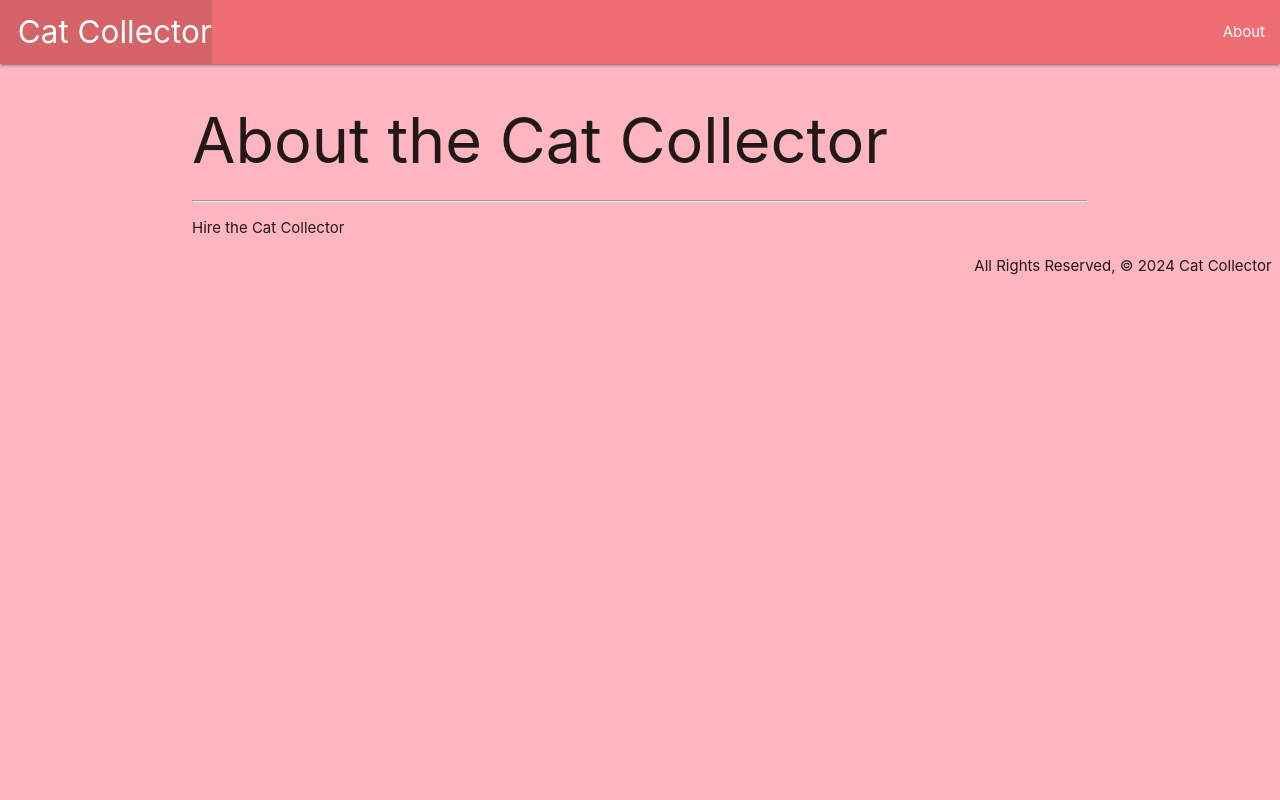
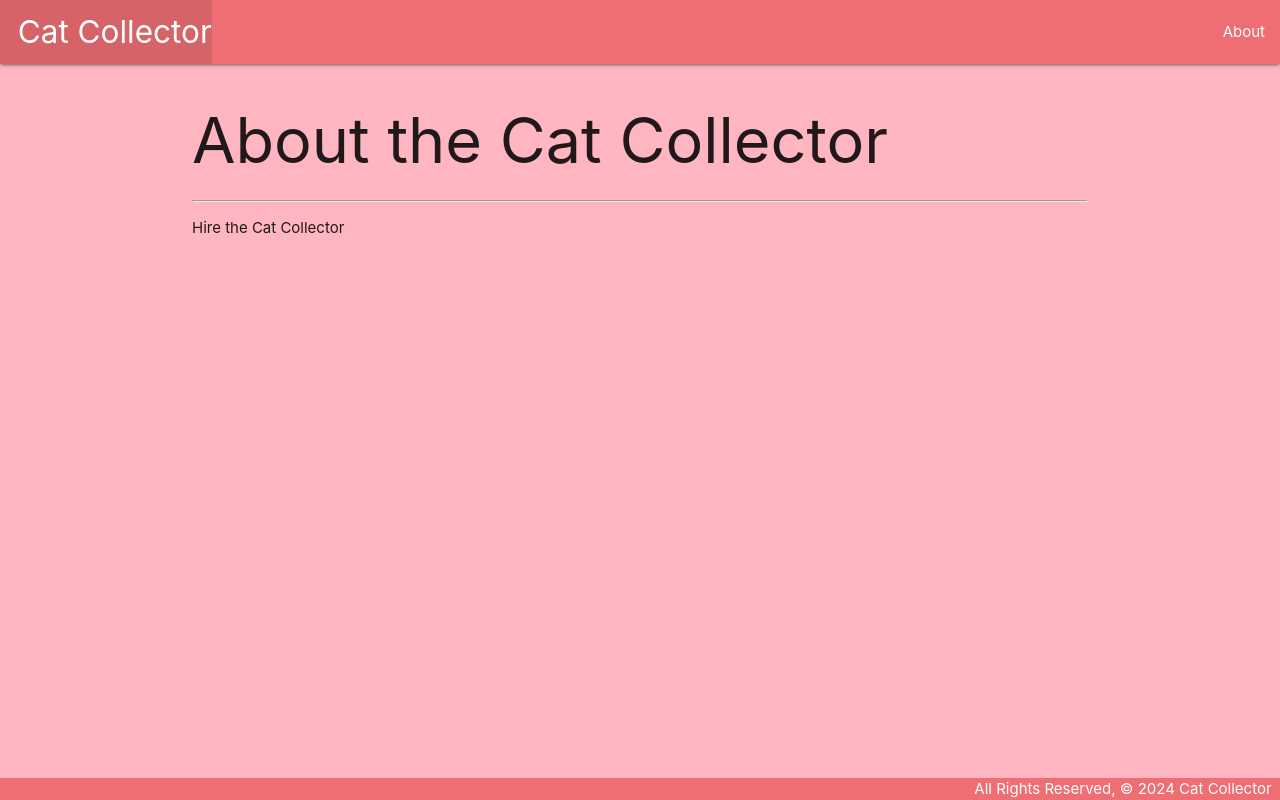
Before and after one commit to RyanCLuis/catCollector-, a Django app: page /about/ in a window 1280 px wide. Run offline with Django 3.2, Linux system fonts and the light colour scheme.

Commit message:
minor CSS update

```diff
--- a/main_app/static/css/style.css
+++ b/main_app/static/css/style.css
@@ -1,3 +1,15 @@
 body {
     background-color: lightpink;
+    min-height: 100vh;
+    display: flex;
+    flex-direction: column;
 }
+
+main {
+    flex: 1 0 auto;
+}
+
+footer.page-footer {
+    padding-top: 0;
+    text-align: right;
+}
--- a/main_app/templates/base.html
+++ b/main_app/templates/base.html
@@ -33,7 +33,7 @@
 
         {% endblock %}
     </main>
-    <footer class="footer">
+    <footer class="page-footer">
         <div class="right">
             All Rights Reserved, &copy; 2024 Cat Collector &nbsp;
         </div>
```
